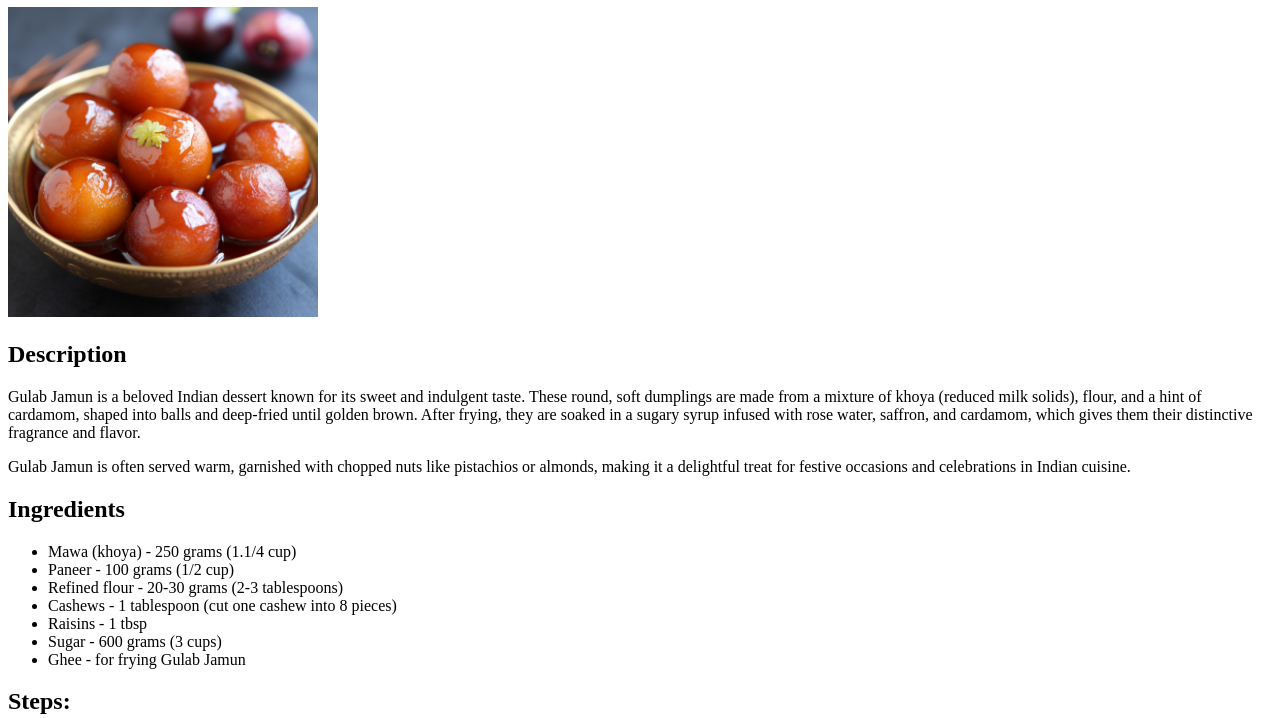
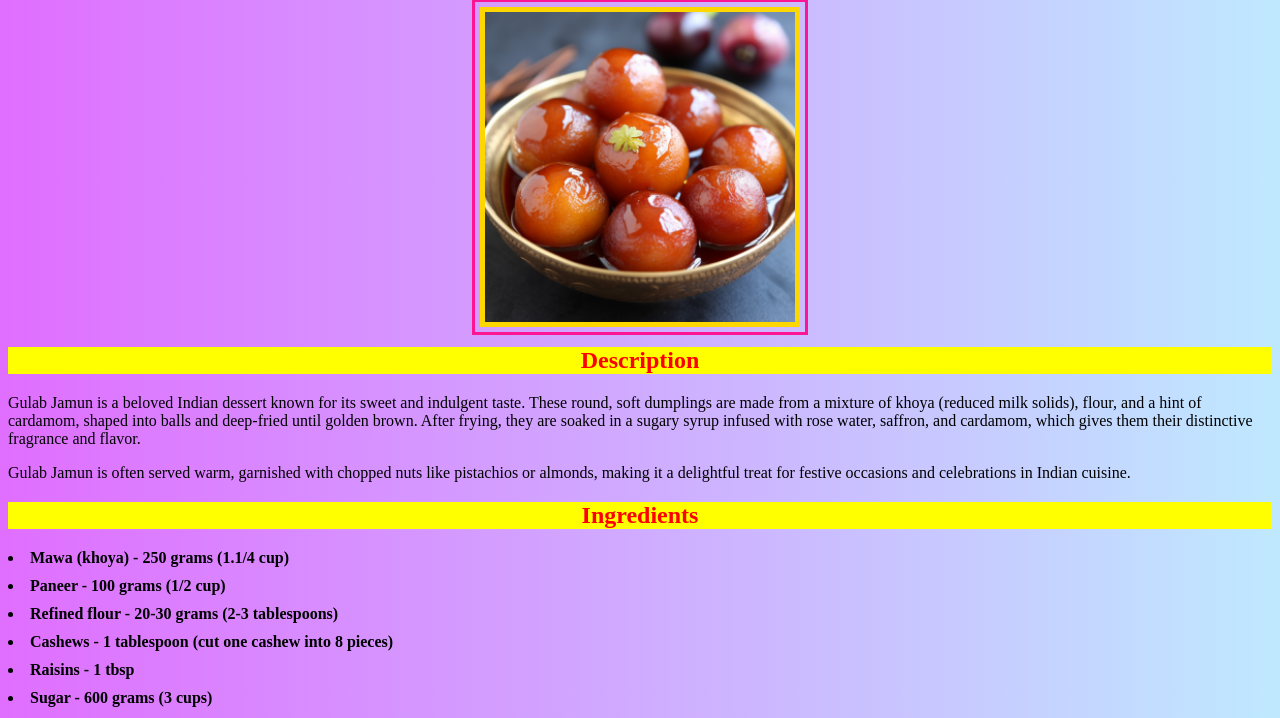
Before and after one commit to Dukhkasht/Odin-recipes, a plain HTML site: page recipes/gulab-jamun.html in a window 1280 px wide. Shown: the part 73-791 px from the top of the page. Drawn offline with Linux system fonts and the light colour scheme.

Commit message:
Added CSS
Used CSS commands to make website more attractive.

```diff
--- /dev/null
+++ b/recipes/background.css
@@ -0,0 +1,35 @@
+body {
+    background: linear-gradient(to right, #e06eff, #bfe9ff);
+}
+
+.sar {
+    font-family: 'Times New Roman', Times, serif;
+    font-weight: bold;
+    text-align: center;
+    background-color: yellow;
+    color: red;
+}
+
+.sharir {
+    font-family: 'Times New Roman', Times, serif;
+    font-weight: bold;
+    list-style-position: inside;
+    padding-left: 0;
+}
+
+.sharir li{
+    margin-bottom: 10px;
+}
+
+.sharir h2 {
+    display: inline;
+}
+
+.fancy-image {
+    display: block;
+    margin-left: auto;
+    margin-right: auto;
+    border: 5px solid gold;
+    outline: 3px solid deeppink;
+    outline-offset: 5px;
+}
--- a/recipes/gulab-jamun.html
+++ b/recipes/gulab-jamun.html
@@ -4,16 +4,18 @@
     <meta charset="UTF-8">
     <meta name="viewport" content="width=device-width, initial-scale=1.0">
     <title>Gulab Jamun</title>
+    <link rel="stylesheet" href="./background.css">
 </head>
 <body>
-    <h1>Gulab Jamun</h1>
-    <img src="../images/gulab-jamun.jpeg" width="310" height="310" alt="Gulab Jamuns in a bowl">
-    <h2>Description</h2>
+    <h1  class="sar">Gulab Jamun</h1>
+    <img src="../images/gulab-jamun.jpeg" class="fancy-image" width="310" height="310" alt="Gulab Jamuns in a bowl">
+    <h2  class="sar">Description</h2>
     <p>Gulab Jamun is a beloved Indian dessert known for its sweet and indulgent taste. These round, soft dumplings are made from a mixture of khoya (reduced milk solids), flour, and a hint of cardamom, shaped into balls and deep-fried until golden brown. After frying, they are soaked in a sugary syrup infused with rose water, saffron, and cardamom, which gives them their distinctive fragrance and flavor.</p>
     <p>  Gulab Jamun is often served warm, garnished with chopped nuts like pistachios or almonds, making it a delightful treat for festive occasions and celebrations in Indian cuisine.</p>
 
-    <h2>Ingredients</h2>
-    <ul><li>Mawa (khoya) - 250 grams (1.1/4 cup)</li>
+    <h2  class="sar">Ingredients</h2>
+    <ul class="sharir">
+        <li>Mawa (khoya) - 250 grams (1.1/4 cup)</li>
         <li>Paneer - 100 grams (1/2 cup)</li>
         <li>Refined flour - 20-30 grams (2-3 tablespoons)</li>
         <li>Cashews - 1 tablespoon (cut one cashew into 8 pieces)</li>
@@ -21,8 +23,8 @@
         <li>Sugar - 600 grams (3 cups)</li>
         <li>Ghee - for frying Gulab Jamun</li>
         </ul>
-    <h2>Steps:</h2>
-    <ol>
+    <h2  class="sar">Steps:</h2>
+    <ol class="sharir">
         <li>Take 1-cup sugar, 3 green cardamom pods, 1½ cups water and 1-2 drops of lemon juice in a deep pot or pan. Lemon juice is added to prevent syrup from solidifying when it cools.</li>
         <li>Heat it over medium flame and cook until it reaches 1/2 string consistency or turns little sticky while stirring occasionally in between. It will take around 8-10 minutes over medium flame to reach the required consistency. When sugar syrup is ready, turn off the flame.</li>
         <li>Take 1/4 cup milk powder, 1/4 cup maida and 1/8 teaspoon baking soda in a wide mouthed bowl.</li>
--- /dev/null
+++ b/style.css
@@ -0,0 +1,27 @@
+body {
+    background: linear-gradient(to right, #e06eff, #bfe9ff);
+}
+
+.sar {
+    font-family: 'Times New Roman', Times, serif;
+    font-weight: bold;
+    text-align: center;
+    background-color: yellow;
+    color: red;
+}
+
+.sharir {
+    font-family: 'Times New Roman', Times, serif;
+    font-weight: bold;
+    text-align: center;
+    list-style-position: inside;
+    padding-left: 0;
+}
+
+.sharir li {
+    margin-bottom: 10px;
+}
+
+.sharir h3 {
+    display: inline;
+}
```
Also changed, not shown: index.html (+3 -2 lines), recipes/chickencurry.html (+9 -7 lines), recipes/dal-makhani.html (+10 -10 lines), recipes/shahi-paneer.html (+9 -7 lines), 1 other file.
